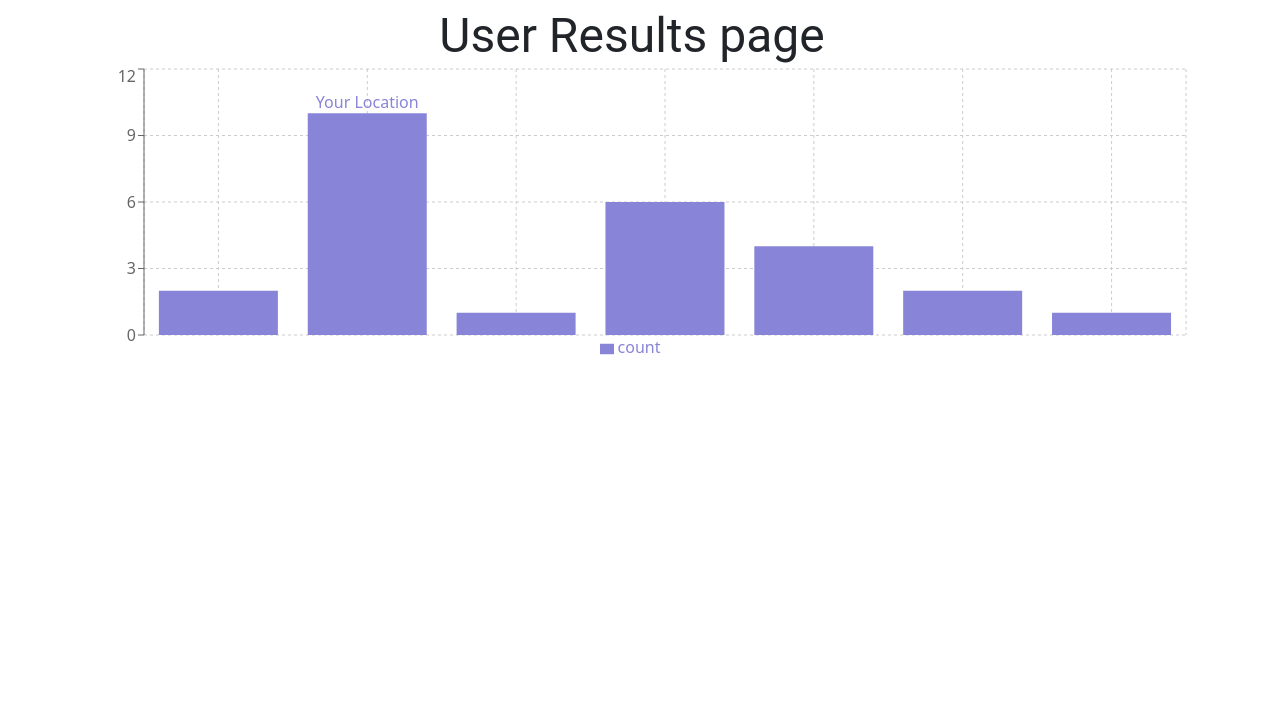
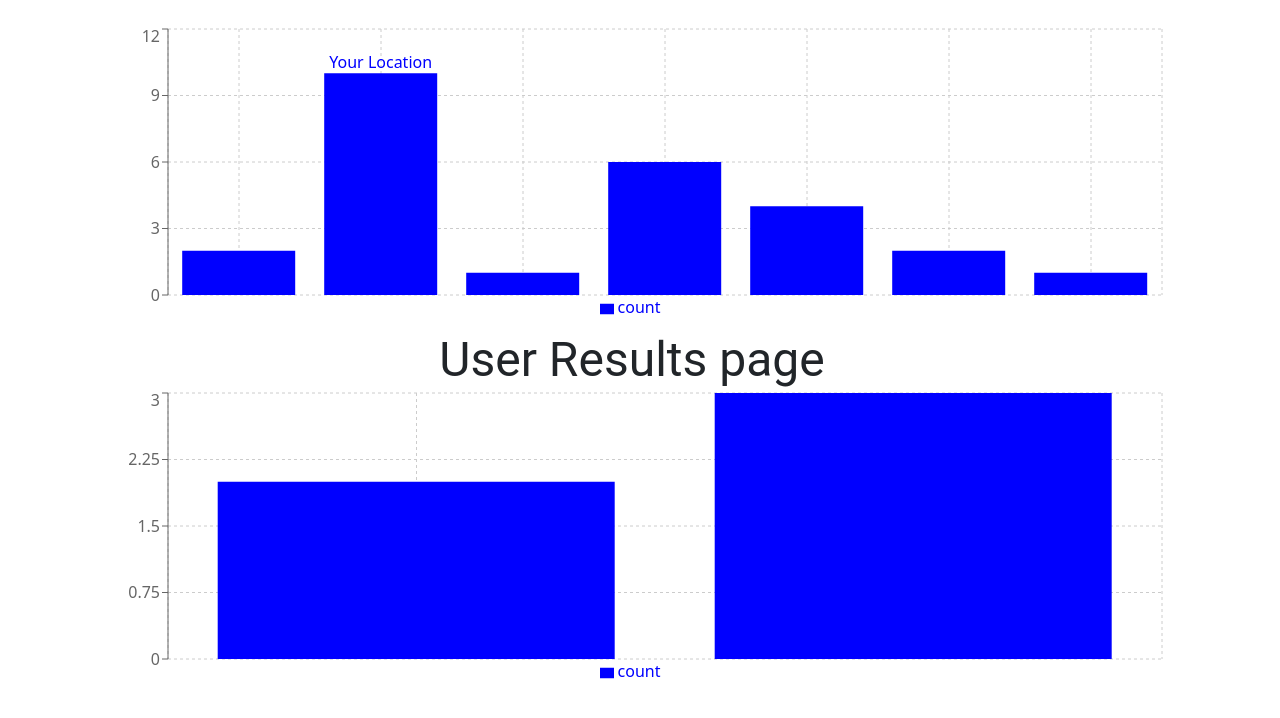
Before and after one commit to Privilege-walk/front-end, a React app: page /results in a window 1280 px wide. Shown: the top 718 px of the page. Built offline with nearby package versions, Linux system fonts and the light colour scheme.

Commit message:
graphs for results page

```diff
--- a/src/components/Events/EventListItem/index.js
+++ b/src/components/Events/EventListItem/index.js
@@ -21,13 +21,9 @@ export default function EventListItem({ id, name, status }) {
         navigate('/host/walk/' + id);
     }
 
-    return (
-        <Card className="">
-            <CardContent>
-            <Typography>{name} <Badge color="primary">{status}</Badge></Typography>
-
-            </CardContent>
-            <CardActions>
+    function renderNewEventActions(){
+        return(
+            <React.Fragment>
             <Button
                 id={'edit-'+id}
                 variant="outlined"
@@ -46,7 +42,39 @@ export default function EventListItem({ id, name, status }) {
             >
                 Go Live
             </Button>
+        </React.Fragment>);
+    }
+
+    function renderEndEventActions(){
+        return (<React.Fragment>
+                <Button
+                    id={'edit-'+id}
+                    variant="outlined"
+                    size="md"
+                    onClick={redirectToQuestions}
+                >
+                    Results
+                </Button>
+        </React.Fragment>);
+    }
+
+    let cardActionsFunc = renderEndEventActions;
+    let badgeColor = "danger";
+    if(status == "creatd"){
+        badgeColor = "primary";
+        cardActionsFunc = renderNewEventActions;
+    }
+    return (
+        <Card className="">
+            <CardContent>
+            <Typography>{name} <Badge color={badgeColor}>{status}</Badge></Typography>
+
+
+            </CardContent>
+            <CardActions>
+                {cardActionsFunc()}
             </CardActions>
+
 
         </Card>
     );
--- a/src/components/Events/index.js
+++ b/src/components/Events/index.js
@@ -30,7 +30,8 @@ class Events extends React.Component {
             eventsList: [],
             page: 0,
             rowsPerPage: 5,
-            errMsg: ""
+            errMsg: "",
+            pastEvents: props.pastEvents
         }
     }
 
@@ -73,13 +74,8 @@ class Events extends React.Component {
         }
     }
 
-    render() {
-        return (
-            <Container id="eventsPageId" className="mx-2">
-                <Row>
-                <h1 className="event">Events</h1>
-
-                <Paper
+    renderNewEventForm(){
+        return (<Paper
             className="mb-3 align-items-center"
             variant="outlined"
             sx={{ p: '2px 4px',  display: 'flex',  flexGrow: 1, alignItems: 'center'}}
@@ -106,7 +102,16 @@ class Events extends React.Component {
                     Create Event
                 </Button>
             </Box>
-                </Paper>
+        </Paper>);
+    }
+
+    render() {
+        return (
+            <Container id="eventsPageId" className="mx-2">
+                <Row>
+                    <h1 className="event">{this.props.pastEvents? "Previous Events": "Events"}</h1>
+
+                    {this.props.pastEvents?  <span></span> : this.renderNewEventForm()}
 
                 </Row>
                 <TableContainer component={Paper}>
--- /dev/null
+++ b/src/components/Graphs/QuestionGraph.js
@@ -0,0 +1,61 @@
+
+import React from "react";
+import Typography from '@mui/material/Typography';
+import Container from '@mui/material/Container';
+import Grid from '@mui/material/Grid';
+import {
+    BarChart, Bar, LabelList, Cell, XAxis,
+    YAxis, CartesianGrid, Tooltip, Legend,
+    ResponsiveContainer
+} from 'recharts';
+
+
+
+
+export default function QuestionGraph(props){
+    return (
+        <Container
+            sx={{px:6, mt:3}}
+        >
+            <Grid
+                sx={{minHeight: '40px'}}
+                container
+                justifyContent='center'
+                alignItems='center'
+                direction='column'
+                spacing={2}
+            >
+                <Typography variant="h3" component="div">User Results page</Typography>
+            </Grid>
+
+            <Grid
+                height='300px'
+                sx={{minHeight: '300px', minWidth: '250px'}}
+            >
+                <ResponsiveContainer width="100%" height="100%">
+                <BarChart
+                    width={300}
+                    height={300}
+                    data={props.data["answers"]}
+                    margin={{
+                        top: 5,
+                        right: 30,
+                        left: 20,
+                        bottom: 5,
+                    }}
+                    >
+                    <CartesianGrid strokeDasharray="3 3" />
+                    {/* <XAxis dataKey="barName" /> */}
+                    <YAxis />
+                    {/* <Tooltip /> */}
+                    <Legend />
+                    <Bar dataKey="count" fill={"blue"} minPointSize={5}>
+                        {/* <LabelList dataKey="participantLocation" content={renderCustomizedLabel} /> */}
+                    </Bar>
+                    {/* <Bar dataKey="count" fill="#8884d8" /> */}
+                </BarChart>
+                </ResponsiveContainer>
+            </Grid>
+        </Container>
+    );
+}
--- /dev/null
+++ b/src/components/Graphs/WalkGraph.js
@@ -0,0 +1,86 @@
+import React from "react";
+import Typography from '@mui/material/Typography';
+import Container from '@mui/material/Container';
+import Grid from '@mui/material/Grid';
+import { BarChart, Bar, LabelList, Cell, XAxis,
+    YAxis, CartesianGrid, Tooltip, Legend,
+    ResponsiveContainer
+} from 'recharts';
+
+/*
+Expected API data format for both host and Participant results page.
+{
+    barDefaultColor: str,  // (required)    - default color of the bar graphs
+    data: [ // data is a sorted array. The left most item in the array will contain data for the left most bar chart
+        {
+            barName: str,  (required) - This will be displayed at the bottom of a bar. Can be an empty string.
+            color: str,    (not required) - Specific color of a single bar graph.
+            count: number,  (required)  - The height of the bar graph.
+            participantLocation: boolean (required) - This shows the location of the participant. If sending data to host this will always be false
+        },
+        {
+            ....
+        }
+    ]
+}
+
+See example below
+
+*/
+
+
+const renderCustomizedLabel = (props) => {
+    const { x, y, width, height, value } = props;
+    const radius = 10;
+
+    if(value){
+        return (
+            <g>
+              {/* <circle cx={x + width / 2} cy={y - radius} r={radius} fill="red" /> */}
+              <text x={x + width / 2} y={y - radius} fill={"blue"} textAnchor="middle" dominantBaseline="middle">
+                Your Location
+              </text>
+            </g>
+          );
+    }else{
+        return (<g></g>);
+    }
+
+  };
+
+export default function WalkGraph(props){
+    return (
+        <Container
+            sx={{px:6, mt:3}}
+        >
+            <Grid
+                height='300px'
+                sx={{minHeight: '300px', minWidth: '250px'}}
+            >
+                <ResponsiveContainer width="100%" height="100%">
+                <BarChart
+                    width={500}
+                    height={300}
+                    data={props.data["data"]}
+                    margin={{
+                        top: 5,
+                        right: 30,
+                        left: 20,
+                        bottom: 5,
+                    }}
+                    >
+                    <CartesianGrid strokeDasharray="3 3" />
+                    {/* <XAxis dataKey="barName" /> */}
+                    <YAxis />
+                    {/* <Tooltip /> */}
+                    <Legend />
+                    <Bar dataKey="count" fill={"blue"} minPointSize={5}>
+                        <LabelList dataKey="participantLocation" content={renderCustomizedLabel} />
+                    </Bar>
+                    {/* <Bar dataKey="count" fill="#8884d8" /> */}
+                </BarChart>
+                </ResponsiveContainer>
+            </Grid>
+        </Container>
+    );
+}
--- a/src/components/Walk/ResultsPage.js
+++ b/src/components/Walk/ResultsPage.js
@@ -2,16 +2,57 @@ import React from "react";
 import Typography from '@mui/material/Typography';
 import Container from '@mui/material/Container';
 import Grid from '@mui/material/Grid';
-import { BarChart, Bar, LabelList, Cell, XAxis, YAxis, CartesianGrid, Tooltip, Legend, ResponsiveContainer } from 'recharts';
+import QuestionGraph from "../Graphs/QuestionGraph";
+import WalkGraph from "../Graphs/WalkGraph";
+
+/**
+ * GRAPH 1: Questions Data format
+ */
+const questionAnswers = [
+    // Dictionary of questions in the order in which the questions were asked.
+    {
+        question: "Question 1?",
+        answers: [
+            {
+                "answer": "YES", // answer option
+                "count": 2  // Number of users who chose this answer for this question.
+            },
+            {
+                "answer": "NO",
+                "count": 3
+            }
+        ],
+    },
+    {
+        question: "Question 2?",
+        answers: [
+            {
+                "answer": "High Scool's",
+                "count": 10
+            },
+            {
+                "answer": "Bachelor's",
+                "count": 4
+            },
+            {
+                "answer": "Masters",
+                "count": 3
+            }
+        ],
+    }
+]
+
+
+
 
 /*
+GRAPH 2:
 Expected API data format for both host and Participant results page.
 {
     barDefaultColor: str,  // (required)    - default color of the bar graphs
     data: [ // data is a sorted array. The left most item in the array will contain data for the left most bar chart
         {
             barName: str,  (required) - This will be displayed at the bottom of a bar. Can be an empty string.
-            color: str,    (not required) - Specific color of a single bar graph.
             count: number,  (required)  - The height of the bar graph.
             participantLocation: boolean (required) - This shows the location of the participant. If sending data to host this will always be false
         },
@@ -20,9 +61,7 @@ Expected API data format for both host and Participant results page.
         }
     ]
 }
-
 See example below
-
 */
 const results = {
     barDefaultColor: '#8884d8',
@@ -65,68 +104,17 @@ const results = {
     ]
 };
 
-const renderCustomizedLabel = (props) => {
-    const { x, y, width, height, value } = props;
-    const radius = 10;
 
-    if(value){
-        return (
-            <g>
-              {/* <circle cx={x + width / 2} cy={y - radius} r={radius} fill="red" /> */}
-              <text x={x + width / 2} y={y - radius} fill={results['barDefaultColor']} textAnchor="middle" dominantBaseline="middle">
-                Your Location
-              </text>
-            </g>
-          );
-    }else{
-        return (<g></g>);
-    }
-
-  };
 
 export default function ResultsPage(){
     return (
-        <Container
-            sx={{px:6, mt:3}}
-        >
-            <Grid
-                sx={{minHeight: '40px'}}
-                container
-                justifyContent='center'
-                alignItems='center'
-                direction='column'
-                spacing={2}
-            >
-                <Typography variant="h3" component="div">User Results page</Typography>
+        <Container>
+            <Grid>
+                <WalkGraph data={results} />
             </Grid>
 
-            <Grid
-                height='300px'
-                sx={{minHeight: '300px', minWidth: '250px'}}
-            >
-                <ResponsiveContainer width="100%" height="100%">
-                <BarChart
-                    width={500}
-                    height={300}
-                    data={results["data"]}
-                    margin={{
-                        top: 5,
-                        right: 30,
-                        left: 20,
-                        bottom: 5,
-                    }}
-                    >
-                    <CartesianGrid strokeDasharray="3 3" />
-                    {/* <XAxis dataKey="barName" /> */}
-                    <YAxis />
-                    {/* <Tooltip /> */}
-                    <Legend />
-                    <Bar dataKey="count" fill={results['barDefaultColor']} minPointSize={5}>
-                        <LabelList dataKey="participantLocation" content={renderCustomizedLabel} />
-                    </Bar>
-                    {/* <Bar dataKey="count" fill="#8884d8" /> */}
-                </BarChart>
-                </ResponsiveContainer>
+            <Grid>
+                <QuestionGraph data={questionAnswers[0]} />
             </Grid>
         </Container>
     );
```
Lines whose indentation alone changed are shown as unchanged.
